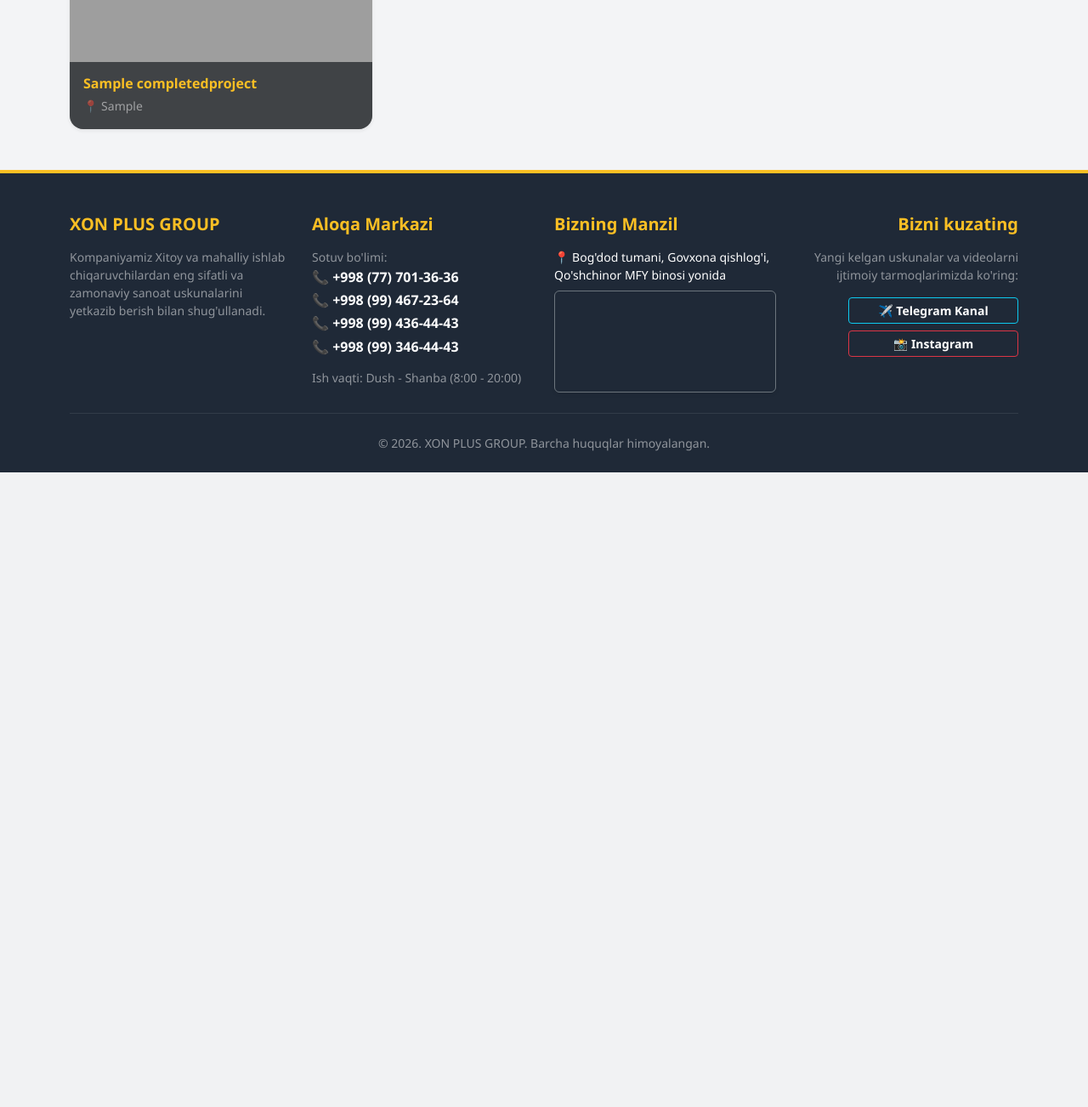
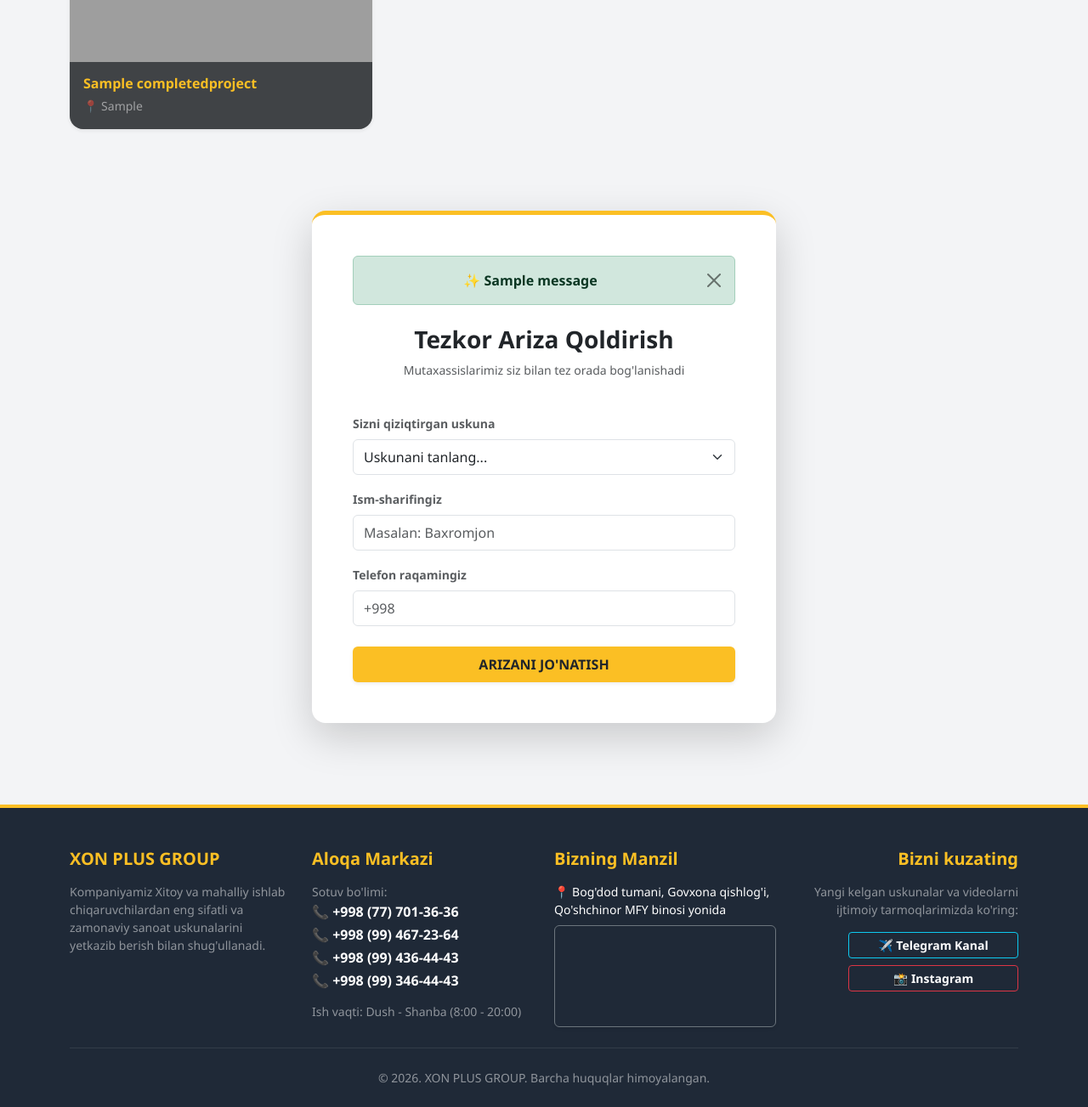
Before and after one commit to baxromjon2364-svg/xon_plus, a Django app: page / in a window 1280 px wide. Shown: the part 1527-2830 px from the top of the page at 85% size. Before the commit the page ends 2083 px from the top, so only its background shows below. Run offline with Django 5.2, Linux system fonts and the light colour scheme; tables that the repository leaves empty hold one stand-in row (values such as "Sample post"); one stand-in notice (Sample message) is shown; grey boxes are pictures that could not be loaded.

Commit message:
ariza qoldirish qismi yangilandi

```diff
--- a/blog/templates/index.html
+++ b/blog/templates/index.html
@@ -155,6 +155,53 @@
         {% endfor %}
     </div>
 </div>
+    <div id="aloqa" class="container my-5 py-5">
+        <div class="row justify-content-center">
+            <div class="col-lg-6 col-md-8">
+                <div class="card border-0 shadow-lg p-5 bg-white rounded-4" style="border-top: 5px solid var(--accent-gold) !important;">
+
+                    {% if messages %}
+                        {% for message in messages %}
+                            <div class="alert alert-success alert-dismissible fade show text-center fw-bold mb-4" role="alert">
+                                ✨ {{ message }}
+                                <button type="button" class="btn-close" data-bs-dismiss="alert" aria-label="Close"></button>
+                            </div>
+                        {% endfor %}
+                    {% endif %}
+
+                    <div class="text-center mb-4">
+                        <h3 class="fw-bold text-dark">Tezkor Ariza Qoldirish</h3>
+                        <p class="text-muted small">Mutaxassislarimiz siz bilan tez orada bog'lanishadi</p>
+                    </div>
+
+                    <form method="POST" action="">
+                        {% csrf_token %} <div class="mb-3">
+                            <label class="form-label small fw-bold text-muted">Sizni qiziqtirgan uskuna</label>
+                            <select name="uskuna_id" id="uskuna-select" class="form-select py-2" required>
+                                <option value="" disabled selected>Uskunani tanlang...</option>
+                                {% for product in products %}
+                                    <option value="{{ product.id }}">{{ product.nomi }}</option>
+                                {% endfor %}
+                            </select>
+                        </div>
+
+                        <div class="mb-3">
+                            <label class="form-label small fw-bold text-muted">Ism-sharifingiz</label>
+                            <input type="text" name="ism" class="form-control py-2" placeholder="Masalan: Baxromjon" required>
+                        </div>
+
+                        <div class="mb-3">
+                            <label class="form-label small fw-bold text-muted">Telefon raqamingiz</label>
+                            <input type="tel" name="telefon" class="form-control py-2" placeholder="+998" required>
+                        </div>
+
+                        <button type="submit" class="btn btn-gold w-100 py-2 shadow-sm text-dark mt-2 text-uppercase">Arizani jo'natish</button>
+                    </form>
+
+                </div>
+            </div>
+        </div>
+    </div>
 
   <footer class="bg-industrial text-white pt-5 pb-4 mt-5" style="border-top: 4px solid var(--accent-gold);">
     <div class="container">
@@ -211,6 +258,9 @@
         </div>
     </div>
 </footer>
+
+
+
     <script src="https://cdn.jsdelivr.net/npm/bootstrap@5.3.2/dist/js/bootstrap.bundle.min.js"></script>
 
     <script>
```
